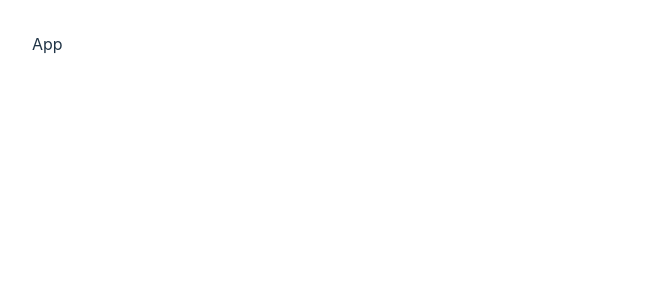
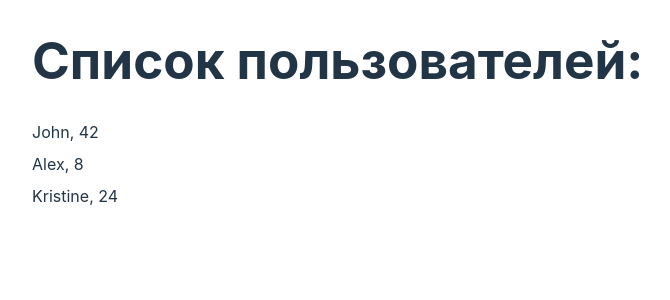
Before and after one commit to hellsgor/react-optimization-learn, a React (Vite) app: page / in a window 1280 px wide. Shown: the top 300 px of the page, without its empty margins (0-670 px from the left). Built offline with nearby package versions, Linux system fonts and the light colour scheme.

Commit message:
Feat[UsersList]: created component

```diff
--- a/src/App.jsx
+++ b/src/App.jsx
@@ -1,6 +1,22 @@
-import React from 'react';
 import './App.css';
 
+import { useState } from 'react';
+import { setId } from './helpers/setId';
+import { UsersList } from './components/UsersList/UsersList';
+import { defaultUsers } from './data/users';
+
 export default function App() {
-  return <div>App</div>;
+  const [users] = useState(
+    defaultUsers.map((user) => ({ ...user, id: setId() })),
+  );
+
+  return (
+    <>
+      {users.length ? (
+        <UsersList users={users} />
+      ) : (
+        <p>Пользователи не найдены :(</p>
+      )}
+    </>
+  );
 }
--- /dev/null
+++ b/src/components/UsersList/UsersList.jsx
@@ -0,0 +1,28 @@
+import PropTypes from 'prop-types';
+
+import classes from './UsersList.module.css';
+
+export const UsersList = ({ users = [] }) => {
+  return (
+    <div className={classes.usersList}>
+      <h1>Список пользователей:</h1>
+      <ul>
+        {users.map((user) => (
+          <li key={user.id}>
+            {user.name}, {user.age}
+          </li>
+        ))}
+      </ul>
+    </div>
+  );
+};
+
+UsersList.propTypes = {
+  users: PropTypes.arrayOf(
+    PropTypes.shape({
+      name: PropTypes.string.isRequired,
+      age: PropTypes.number.isRequired,
+      id: PropTypes.number.isRequired,
+    }),
+  ),
+};
--- /dev/null
+++ b/src/components/UsersList/UsersList.module.css
@@ -0,0 +1,14 @@
+.usersList {
+  width: 100%;
+  display: flex;
+  flex-direction: column;
+  row-gap: 2rem;
+
+  ul {
+    list-style: none;
+    padding: 0;
+    display: flex;
+    flex-direction: column;
+    row-gap: 0.5rem;
+  }
+}
```
